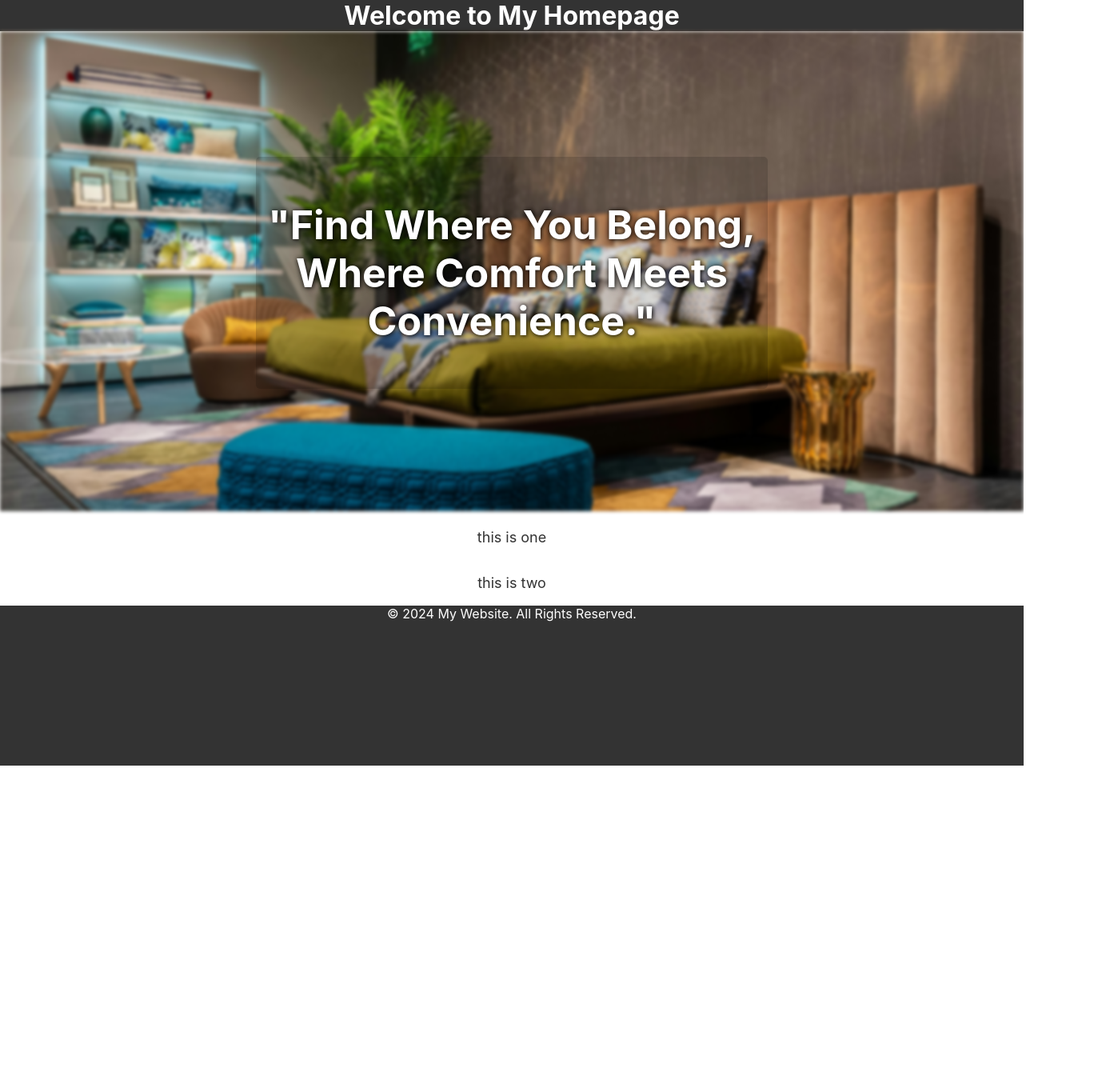
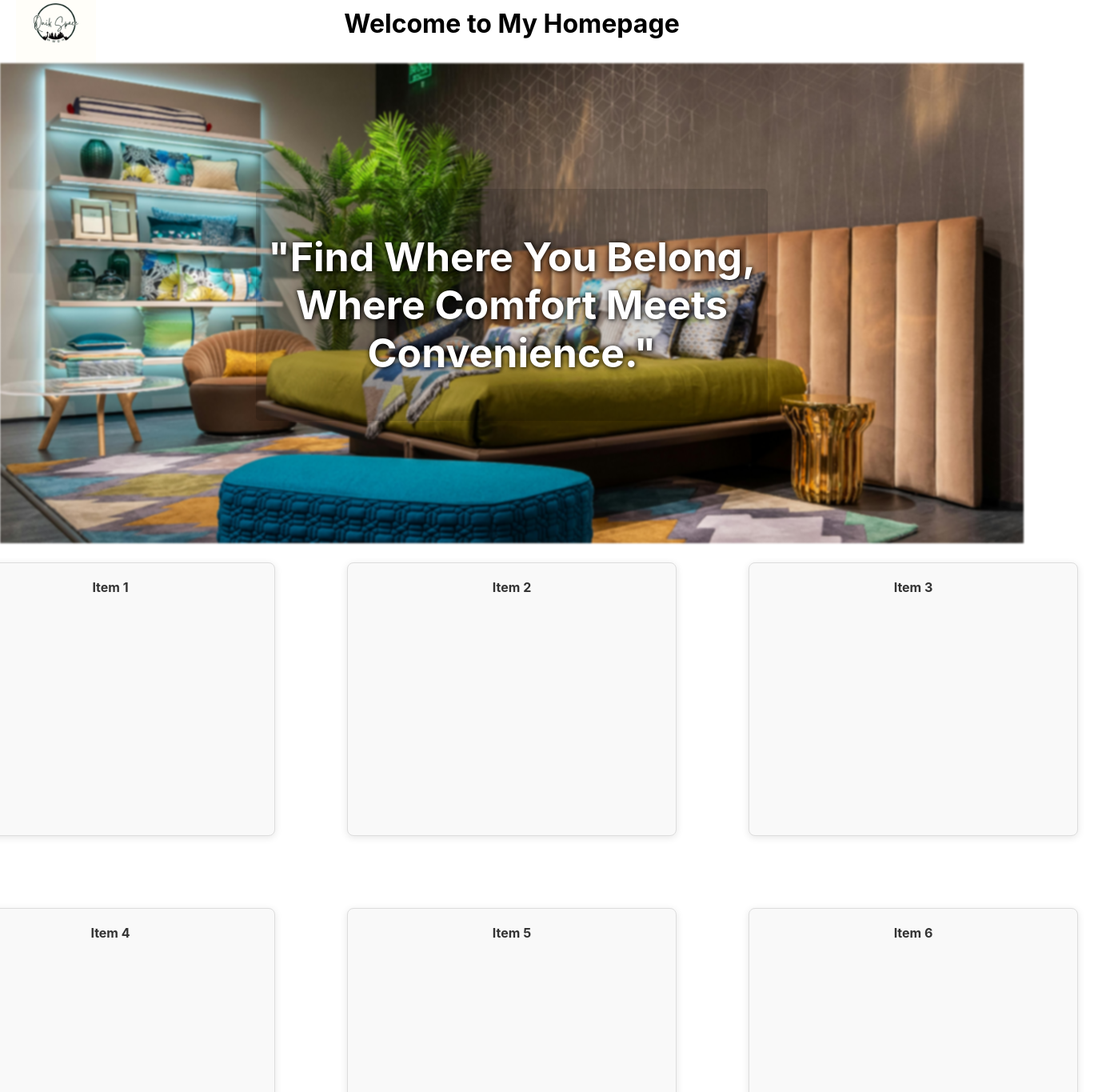
Before and after one commit to dulmini11/Real-estate-website, a React (Create React App) app: page / in a window 1280 px wide. Shown: the top 1365 px of the page at 80% size, 1368 px wide, since content can reach past the window. Before the commit the page ends 957 px from the top, so only its background shows below. Built offline with nearby package versions, Linux system fonts and the light colour scheme.

Commit message:
Added logo to header and created item boxes in the HomePage layout

```diff
--- a/src/components/HomePage.css
+++ b/src/components/HomePage.css
@@ -22,12 +22,22 @@ code {
 }
 
 /* Header Styling */
-.header {
-    background-color: #333;
-    color: white;
-    width: 100%;
-    text-align: center;
-}
+
+    .header {
+        display: flex;
+        align-items: center;
+        justify-content: flex-start; /* Align items to the left */
+        padding: 10px 20px;
+        background-color: #ffffff;
+      }
+
+      .logo {
+        height: 100px; /* Adjust the size of the logo */
+        width: auto;
+        position: absolute; /* Position the logo absolutely */
+        left: 20px; /* Move the logo 20px from the left edge */
+    }
+
 
 .header h1 {
     margin: 0;
@@ -37,20 +47,20 @@ code {
 .HomePageContaner {
     display: flex;
     align-items: center; /* Vertically center content */
-    justify-content: space-between;
     width: 100%;
 }
 
 .image-content {
+    margin-top: 20px;
     position: relative;
     width: 100%;
 }
 
 .image-content img {
-    width: 100%;
+    width:100%;
     height: 600px;
     object-fit: cover;
-    filter: blur(2px);
+    filter: blur(1px);
 }
 
 /* Text overlay container */
@@ -76,18 +86,33 @@ code {
         4px 4px 8px rgba(0, 0, 0, 0.144); /* Adding more depth to the shadow for the 3D effect */
 }
 
+/* Grid layout for 9 item boxes */
 .HomePage-items-Contaner {
-    display: flex;
-    flex-direction: column;
-    align-items: center;
-    justify-content: center;
-    width: 100%;
-}
+    display: grid;
+    grid-template-columns: repeat(3, 1fr);  /* 3 columns */
+    gap: 90px;
+    padding: 20px;
+  }
 
-.HomePage-items-Contaner p {
-    font-size: 18px;
+  .item-box {
+    width: 370px;
+    height: 300px;
+    background-color: #f9f9f9;
+    border: 1px solid #ddd;
+    border-radius: 8px;
+    padding: 20px;
+    text-align: center;
+    font-size: 16px;
+    font-weight: bold;
     color: #333;
-}
+    box-shadow: 0 2px 10px rgba(0, 0, 0, 0.1);
+  }
+
+  .item-box:hover {
+    background-color: #f0f0f0;
+    transform: translateY(-5px);
+    transition: transform 0.3s, background-color 0.3s;
+  }
 
 /* Footer styling */
 .footer {
--- a/src/components/HomePage.js
+++ b/src/components/HomePage.js
@@ -1,6 +1,7 @@
 import React from 'react';
-import './HomePage.css'; // Main styling for the page
-import HomePageWall2 from "../components/images/HomePageWall2.jpeg"; // Image path
+import './HomePage.css';
+import HomePageWall2 from "../components/images/HomePageWall2.jpeg";
+import Logo from "../components/images/logo.png";
 
 export const HomePage = () => {
   return (
@@ -8,6 +9,7 @@ export const HomePage = () => {
 
       {/* Header */}
       <header className="header">
+        <img src={Logo} alt="Logo" className="logo" /> {/* Add the logo here */}
         <h1>Welcome to My Homepage</h1>
       </header>
 
@@ -23,8 +25,15 @@ export const HomePage = () => {
 
       {/* Additional content section */}
       <div className="HomePage-items-Contaner">
-        <p>this is one</p>
-        <p>this is two</p>
+        <div className="item-box">Item 1</div>
+        <div className="item-box">Item 2</div>
+        <div className="item-box">Item 3</div>
+        <div className="item-box">Item 4</div>
+        <div className="item-box">Item 5</div>
+        <div className="item-box">Item 6</div>
+        <div className="item-box">Item 7</div>
+        <div className="item-box">Item 8</div>
+        <div className="item-box">Item 9</div>
       </div>
 
       {/* Footer */}
--- a/src/index.js
+++ b/src/index.js
@@ -10,7 +10,4 @@ root.render(
   </React.StrictMode>
 );
 
-// If you want to start measuring performance in your app, pass a function
-// to log results (for example: reportWebVitals(console.log))
-// or send to an analytics endpoint. Learn more: https://bit.ly/CRA-vitals
 reportWebVitals();
```
Also changed, not shown: src/components/images/logo.png (added).
